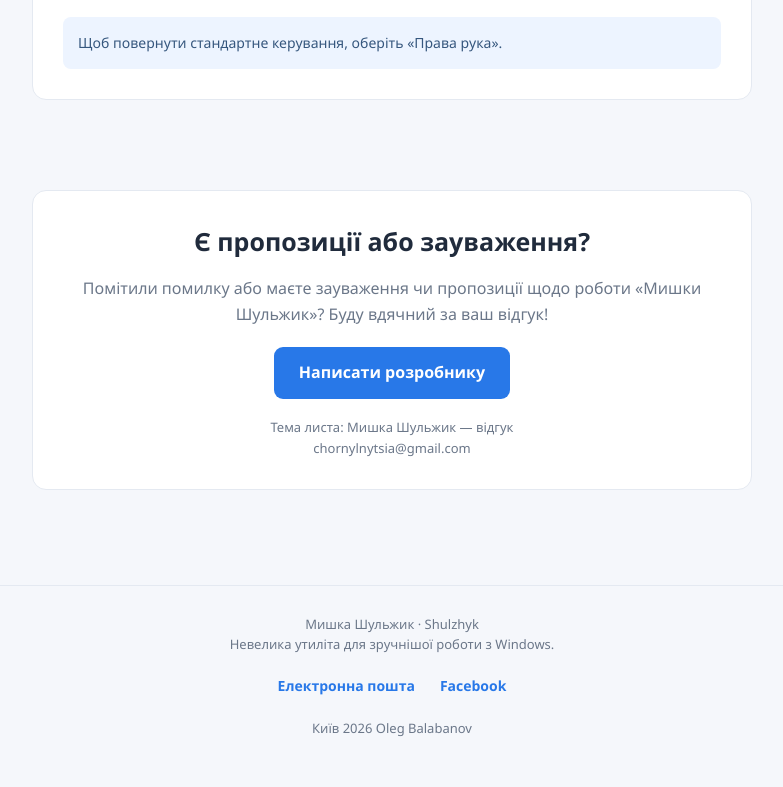
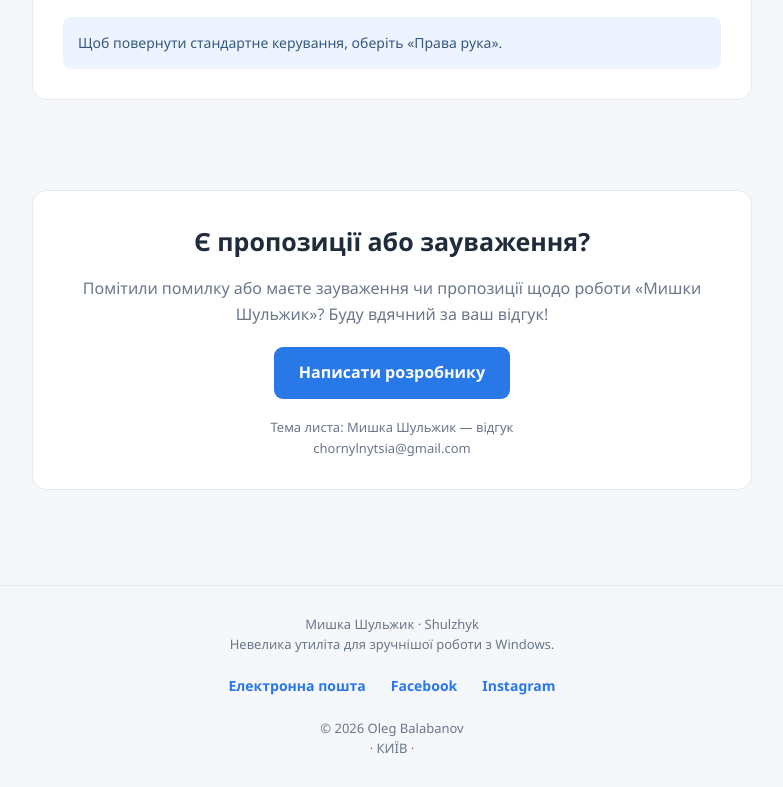
Before and after one commit to shulzhykmouse/shulzhykmouse.github.io, a plain HTML site: page index.html in a window 1280 px wide. Shown: the part 1424-2211 px from the top of the page, without its empty margins (248-1031 px from the left). Before the commit the page ends 2190 px from the top, so only its background shows below. Drawn offline with Linux system fonts and the light colour scheme.

Commit message:
Add files via upload

```diff
--- a/index.html
+++ b/index.html
@@ -392,16 +392,16 @@
 	        Facebook
     	    </a>
 
-	    <!--<a href="https://youtube.com/@YOUR_CHANNEL"
+	    <a href="https://www.instagram.com/mr._olegs_blog"
 	       target="_blank"
 	       style="color: #2878e8; font-weight: 600; font-size: 14px;">
-	       YouTube
+	       Instagram
 	    </a>
-		-->
 
 	</div>
 
-	<p>Київ 2026 Oleg Balabanov</p>
+	<p>© 2026 Oleg Balabanov</p>
+	<p>· КИЇВ ·</p>
     </div>
 </footer>
 
```
